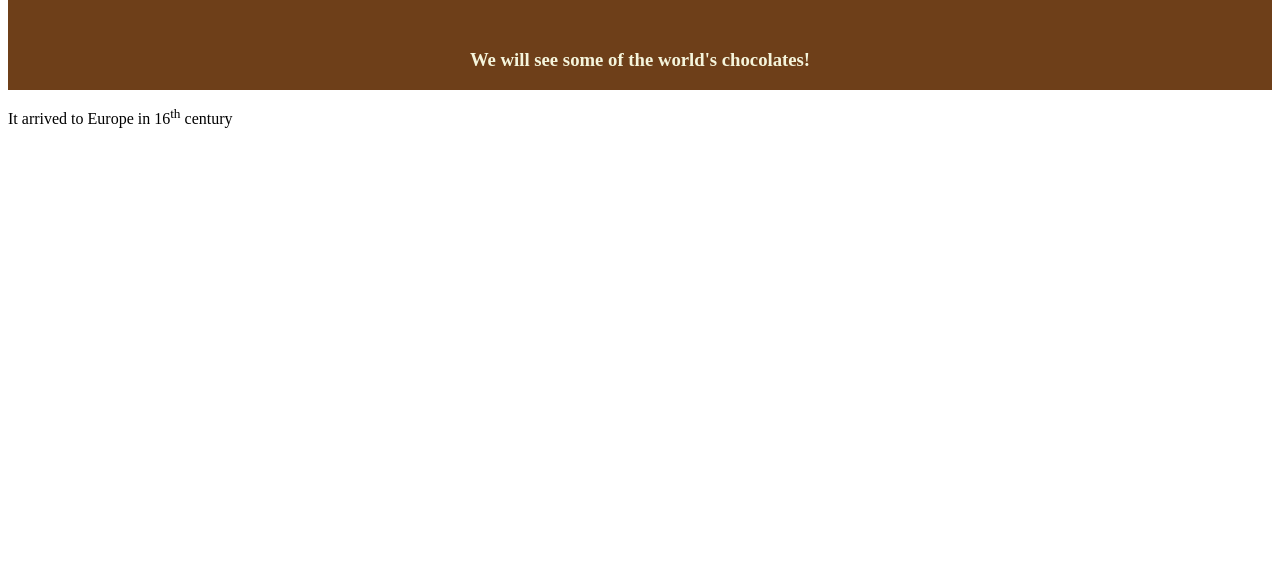
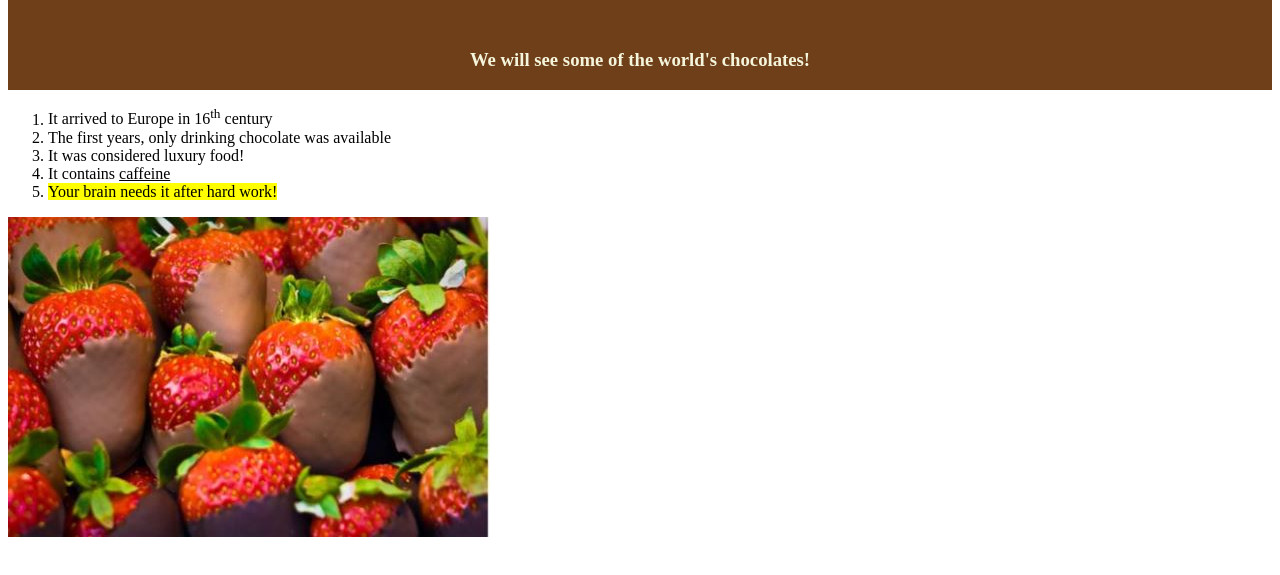
Before and after one commit to vasilispalilis/vasilisWEB2GitTest, a plain HTML site: page index.html in a window 1280 px wide. Shown: the part 91-666 px from the top of the page. Drawn offline with Linux system fonts and the light colour scheme.

Commit message:
Introduction to WEB tools Assignment 1

```diff
--- a/index.html
+++ b/index.html
@@ -13,6 +13,18 @@
         <h1>A site about chocolate</h1>
         <h3>We will see some of the world's chocolates!</h3>
     </div>
-    <p>It arrived to Europe in 16<sup>th</sup> century</p>
+    <ol  >
+        <li>It arrived to Europe in 16<sup>th</sup> century</li>
+        <li>The first years, only drinking chocolate was available</li>
+        <li>It was considered luxury food!</li>
+        <li>It contains <ins>caffeine</ins></li>
+        <li><mark>Your brain needs it after hard work!</mark></li>
+    </ol>
+    <!-- This ia a linked to Wikipadia image-->
+    <a href = "https://en.wikipedia.org/wiki/Chocolate" target="_blank">
+        <img src="images/chocolatethings.JPG"
+            alt = "This is a linked to Wikipedia image"
+            title = "I love Chocolate!! Click to see more!">
+    </a>
 </body>
 </html>
```
Also changed, not shown: images/chocolatethings.JPG (added).
